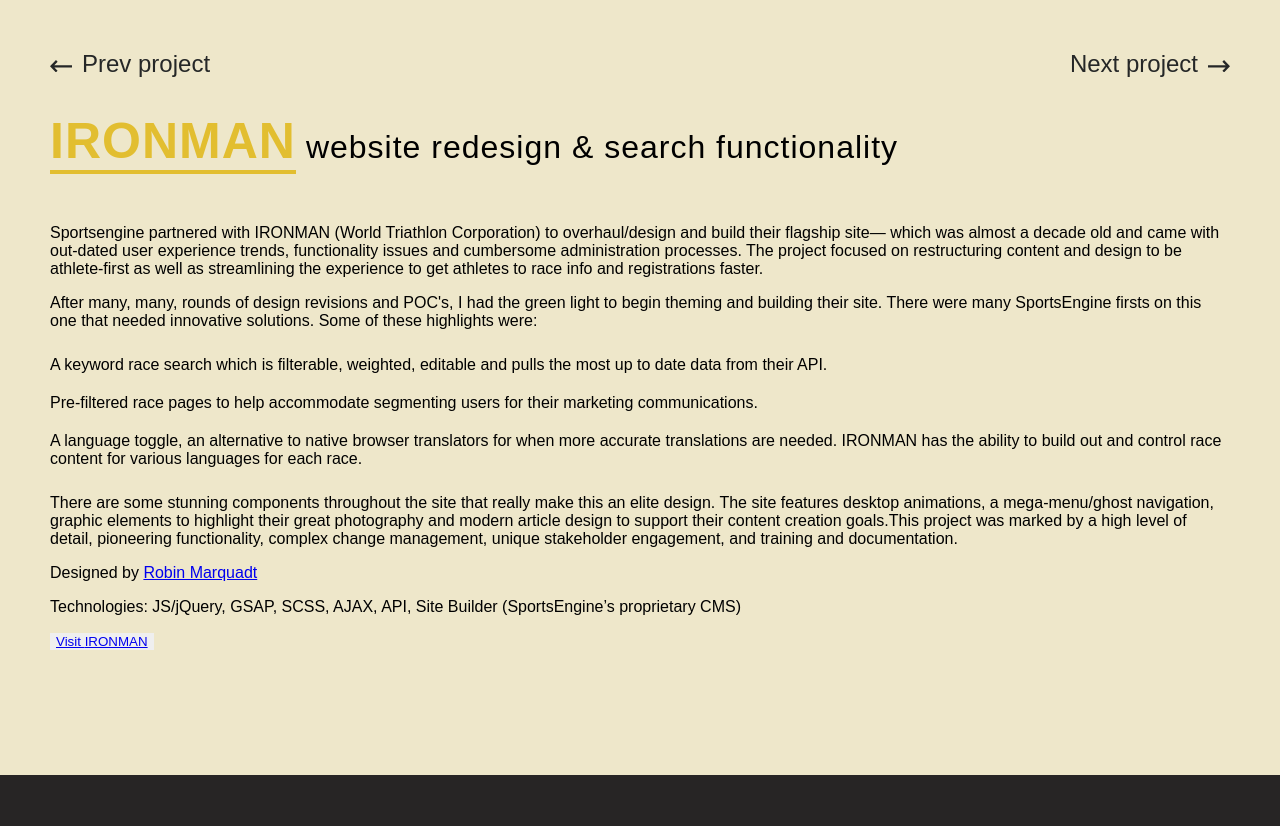
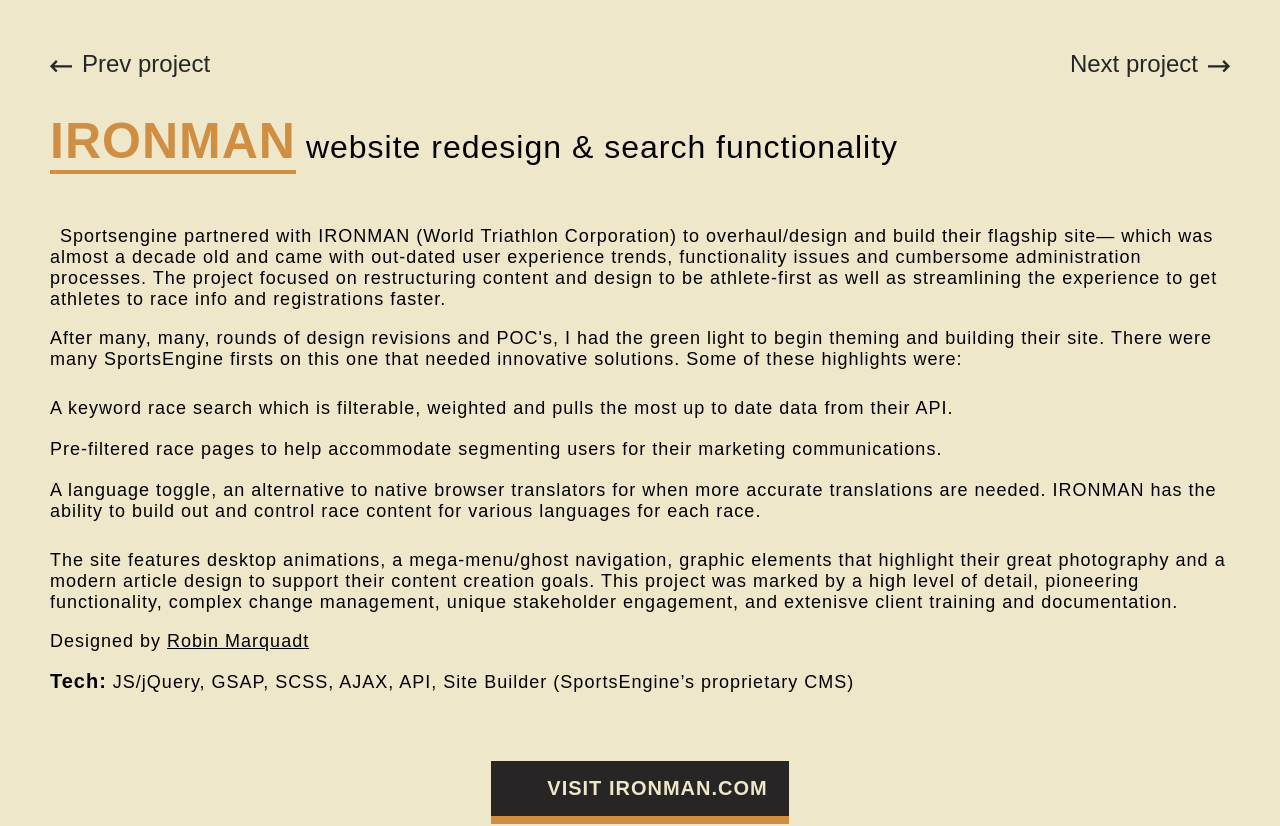
Before and after one commit to animalonthedrum/portfolio_2020, a React (Create React App) app: page /ironman in a window 1280 px wide. Shown: the top 826 px of the page. Built offline with nearby package versions, Linux system fonts and the light colour scheme; a web font is replaced by a local one.

Commit message:
internal page desc updaates

```diff
--- a/src/components/About.js
+++ b/src/components/About.js
@@ -16,7 +16,6 @@
     @media(max-width: ${theme.breakpoint.sm}) {
     flex-direction:column;
   }
-    /* height:calc(100% - 100px); */
     > div {
         flex: 1 1 50%;
         @media(max-width: ${theme.breakpoint.sm}) {
@@ -43,6 +42,16 @@
             .night & {
                 color:${theme.night.color};
             }
+            a {
+                font-family: "futura-pt", sans-serif;
+                font-size:24px;
+                font-weight:500;
+                letter-spacing:2px;
+                color:${theme.day.color};
+                .night & {
+                    color:${theme.night.color};
+                }
+            }
         }
     }
     .image-container {
@@ -63,11 +72,10 @@
     <Container>
     <Section>
     <div>
-    <h1>
-    <span role="img" aria-label="woogity woogity" aria-labelledby="wave">👋</span> Hi, I'm Brett</h1>
-    <p>Web developer residing in Minneapolis, currently employed full time at Sportsengine. I dig all things funky, hiking, camping and my doggos.</p>
-    <p>Currently renovating a Ram Promaster Cargo van to a camper van.</p>
-    <p>This site was built with React, Framer Motion and Styled Components for fun, sharing and learning. Thanks for visiting. Stay funky, keep nature wild. <span role="img" aria-label="woogity woogity" aria-labelledby="wave">🤙</span></p>
+    <h1><span role="img" aria-label="woogity woogity" aria-labelledby="wave">👋</span> Hi, I'm Brett</h1>
+    <p>Creative developer currently residing in Minneapolis, MN. I dig CSS, animating divs, problem solving, and learning new tech. On a personal level, drums, vinyl, hiking and card games are my jam. I am currently employed at SportsEngine on the creative marketing team.</p>
+    <p>During quarantine my partner and I purchased a Promaster Cargo van and have been turning it into an off grid camper. Follow along with our progress <a href="https://www.instagram.com/thesacredroute/" target="_blank"  rel="noopener noreferrer">here</a></p>
+    <p>This site was built with React, Framer Motion and Styled Components. Thanks for visiting. Stay funky, wear a mask and keep nature wild. <span role="img" aria-label="woogity woogity" aria-labelledby="wave">🤙</span></p>
     </div>
     <div className='image-container'>
     <img src={headshot} alt="Felt cute might delete later"/>
--- a/src/components/pages/BN.js
+++ b/src/components/pages/BN.js
@@ -28,7 +28,7 @@
         <motion.div>
         <p>Portfolio site for a very talented designer who also happens to be my partner. I really enjoyed working in Gatsby and using mutation observer to add subtle slide up animations. I will likely continue using Gatsby in my future freelance builds.</p>
 
-        <p>Technologies: GatsbyJS, SCSS, Netlify</p>
+        <p><b>Tech:</b> GatsbyJS, SCSS, Netlify</p>
          </motion.div>
         </Layout>
     )
--- a/src/components/pages/FT.js
+++ b/src/components/pages/FT.js
@@ -26,10 +26,10 @@
         href={data.href}
         >
         <motion.div>
-        <p>Website for a close friend and designer. This site was used to gather rsvps and showcase a beautiful, soon to be married couple. Frank and I collabed to create a site with animations and beautiful design.</p>
+        <p>Wedding site for a close designer buddy. This site was used to gather rsvps and showcase a beautiful, soon to be married couple. Frank and I collabed to create a site with animations and beautiful design.</p>
         <p> I challenged myself with a tight deadline and a technology I had just started learning. This was one of my first React sites and I had a lot of fun turning the mockup into markup.</p>
         <p>Designed by <a href="https://www.frankdenneycreative.com/" target="_blank"  rel="noopener noreferrer">Frank Denney</a></p>
-        <p>Technologies: React, React Scroll Parallax, SCSS, Firebase</p>
+        <p><b>Tech:</b> React, React Scroll Parallax, SCSS, Firebase</p>
          </motion.div>
         </Layout>
     )
--- a/src/components/pages/Hitch.js
+++ b/src/components/pages/Hitch.js
@@ -29,7 +29,7 @@
         <p>Hitch is a woman owned teardrop camper rental startup. What started as one run down trailer camper turned into a refurbished beauty ready for the road. The Task: Establishing a web presence, and creating a site that's design showed just as much personality as the camper.</p>
         <p> I really enjoyed giving this site some flavor&mdash; building animated components and adding parallax scroll effects and an svg loader.</p>
         <p>Designed by <a href="https://www.frankdenneycreative.com/" target="_blank"  rel="noopener noreferrer">Frank Denney</a></p>
-        <p>Technologies: React, RC-Animate, SCSS, Firebase</p>
+        <p><b>Tech:</b> React, RC-Animate, SCSS, Firebase</p>
          </motion.div>
         </Layout>
     )
--- a/src/components/pages/Ironman.js
+++ b/src/components/pages/Ironman.js
@@ -16,10 +16,15 @@
 
 const List = styled.ul`
 display:flex;
+flex-wrap:wrap;
 flex-direction:column;
 padding:0;
 margin:0;
 list-style:none;
+font-family: "futura-pt", sans-serif;
+font-size: 18px;
+font-weight: 500;
+letter-spacing: 1px;
 li {
     padding-top:10px;
     padding-bottom:10px;
@@ -44,13 +49,13 @@
         <p>Sportsengine partnered with IRONMAN (World Triathlon Corporation) to overhaul/design and build their flagship site&mdash; which was almost a decade old and came with out-dated user experience trends, functionality issues and cumbersome administration processes. The project focused on restructuring content and design to be athlete-first as well as streamlining the experience to get athletes to race info and registrations faster.</p>
         <p>After many, many, rounds of design revisions and POC's, I had the green light to begin theming and building their site. There were many SportsEngine firsts on this one that needed innovative solutions. Some of these highlights were:</p>
         <List>
-        <li>A keyword race search which is filterable, weighted, editable and pulls the most up to date data from their API.</li>
+        <li>A keyword race search which is filterable, weighted and pulls the most up to date data from their API.</li>
         <li>Pre-filtered race pages to help accommodate segmenting users for their marketing communications.</li>
         <li>A language toggle, an alternative to native browser translators for when more accurate translations are needed. IRONMAN has the ability to build out and control race content for various languages for each race.</li>
         </List>
-        <p>There are some stunning components throughout the site that really make this an elite design. The site features desktop animations, a mega-menu/ghost navigation, graphic elements to highlight their great photography and modern article design to support their content creation goals.This project was marked by a high level of detail, pioneering functionality, complex change management, unique stakeholder engagement, and training and documentation.</p>
+        <p>The site features desktop animations, a mega-menu/ghost navigation, graphic elements that highlight their great photography and a modern article design to support their content creation goals. This project was marked by a high level of detail, pioneering functionality, complex change management, unique stakeholder engagement, and extenisve client training and documentation.</p>
         <p>Designed by <a href="https://www.linkedin.com/in/robin-marquardt-51750184" target="_blank"  rel="noopener noreferrer">Robin Marquadt </a></p>
-         <p>Technologies: JS/jQuery, GSAP, SCSS, AJAX, API, Site Builder (SportsEngine’s proprietary CMS)</p>
+         <p><b>Tech:</b> JS/jQuery, GSAP, SCSS, AJAX, API, Site Builder (SportsEngine’s proprietary CMS)</p>
          </motion.div>
         </Layout>
     )
--- a/src/components/pages/Layout.js
+++ b/src/components/pages/Layout.js
@@ -20,9 +20,29 @@
   height:100%;
   min-height:calc(100vh - 100px);
   background-color:${theme.day.bg};
+  p {
+    font-family: "futura-pt", sans-serif;
+    font-size: 18px;
+    font-weight: 500;
+    letter-spacing: 1px;
+    &:first-of-type {
+      text-indent:10px;
+    }
+    b {
+      font-family: "futura-pt", sans-serif;
+      font-size: 20px;
+      font-weight: 700;
+      letter-spacing: 1px;
+    }
+    a {
+      color:black;
+    }
+  }
+
 `;
 const Header = styled.div`
   display:flex;
+  flex-wrap:wrap;
   align-items:baseline;
   justify-content:flex-start;
 `;
@@ -34,8 +54,20 @@
   text-transform: uppercase;
   letter-spacing: 1px;
   margin-right:10px;
-  color:#e2be30;
-  box-shadow: 0 4px 0 0 #e2be30;
+  color:${theme.accent};
+  box-shadow: 0 4px 0 0 ${theme.accent};
+  @media(max-width: ${theme.breakpoint.sm}) {
+    font-size:36px;
+  }
+  a {
+    text-decoration:none;
+    color: ${theme.accent};
+    transition:color .2s linear;
+    &:hover {
+      color:${theme.hover};
+      cursor:pointer;
+    }
+  }
 `;
 const SubHead = styled.h4`
   font-family: "futura-pt", sans-serif;
@@ -44,9 +76,65 @@
   letter-spacing: 1px;
 `;
 
+const Flex = styled.div`
+  width:100%;
+  display:flex;
+  justify-content:center;
+  align-items:center;
+`;
+
 const Button = styled.button`
+outline:0;
 border:0;
-outline:none;
+border-bottom:8px solid ${theme.accent};
+background-color:${theme.night.bg};
+display:flex;
+justify-content:center;
+align-items:center;
+margin-top:50px;
+
+a {
+  text-decoration:none;
+  color:${theme.night.color};
+  font-family: "futura-pt", sans-serif;
+  font-size: 20px;
+  font-weight: 700;
+  text-transform: uppercase;
+  letter-spacing: 1px;
+  padding-left:15px;
+  padding-right:15px;
+  padding-top:15px;
+  padding-bottom:15px;
+  transition:color .2s linear;
+  display:flex;
+  align-items:center;
+  @media(max-width: ${theme.breakpoint.sm}) {
+    font-size: 14px;
+  }
+  div {
+    margin-right:5px;
+    width:30px;
+    height :100%;
+    svg {
+      path {
+        fill:transparent;
+        transform:translateX(-20px);
+        transition: fill .2s linear, transform .2s linear;
+      }
+    }
+  }
+  &:hover {
+    cursor:pointer;
+    color:${theme.hover};
+    svg {
+      path {
+        fill:${theme.hover};
+        transform:translateX(0);
+      }
+    }
+  }
+
+}
 `
 
 const pageVariants = {
@@ -57,7 +145,7 @@
     opacity: 1,
   },
   out: {
-    opacity: 0,
+    opacity: 0.7,
   }
 };
 
@@ -81,16 +169,32 @@
       <NavBar nextUrl={nextUrl} prevUrl={prevUrl} nextTitle={nextTitle} prevTitle={prevTitle} />
       <Header>
       <Headline>
-      {headline}
+      <a href={href}>{headline}</a>
       </Headline>
       <SubHead>
       {subHead}
       </SubHead>
       </Header>
       {children}
+      <Flex>
       <Button>
-      <a href={href} target="_blank"  rel="noopener noreferrer">Visit {headline}</a>
+      <a href={href} target="_blank"  rel="noopener noreferrer">
+      <div>
+      <motion.svg
+        initial={{ x: 0 }}
+          xmlns="http://www.w3.org/2000/svg"
+          viewBox="0 0 101 57"
+        >
+          <path
+            d="M33 34H0V24h81.429L66 7.884 73.548 0l19.877 20.763.027-.029L101 28.618 73.829 57l-7.548-7.884L80.753 34H33z"
+            fillRule="evenodd"
+          ></path>
+        </motion.svg>
+      </div>
+      Visit {headline}.COM
+      </a>
       </Button>
+      </Flex>
     </Container>
     <Footer />
     </motion.div>
--- a/src/components/pages/PgaJr.js
+++ b/src/components/pages/PgaJr.js
@@ -24,10 +24,11 @@
         href={data.href}
         >
         <motion.div>
-        <p>In the fall of 2019, long term partner, PGA Jr League tasked Sportsengine to rebuild their website and improve their program search functionality. The project team at Sportsengine consisted of a <a href='http://www.seanmcgrathdesign.com/' target='_blank' rel="noopener noreferrer">designer</a>, project manager and a Front End Developer aka me. We collaborated with stakeholders from PGAJ r League to examine the pain points from their previous site, create wireframes/mockups and outline the user experience/customer path to registration.</p>
+        <p>In the fall of 2019, long term partner, PGA Jr League tasked Sportsengine to rebuild their website and improve their program search functionality. We collaborated with stakeholders from PGAJ r League to examine the pain points from their previous site, create wireframes/mockups and outline the user experience/customer path to registration.</p>
         <p> After mockups were approved I started building the search functionality and styling of the site. The previous program search was one of their biggest pain points so the biggest goal was to make that process easier for users. Fast forward to launch day - over 1500 users registered for programs breaking the single day sign up record. </p>
+        <p>Designed by <a href='http://www.seanmcgrathdesign.com/' target='_blank' rel="noopener noreferrer">Sean McGrath</a></p>
 
-         <p>Technologies: JS/jQuery, SCSS, Redline Zipcode API, Site Builder (SportsEngine’s proprietary CMS)</p>
+         <p><b>Tech:</b> JS/jQuery, SCSS, Redline Zipcode API, Site Builder (SportsEngine’s proprietary CMS)</p>
          </motion.div>
         </Layout>
     )
--- a/src/components/pages/SE.js
+++ b/src/components/pages/SE.js
@@ -11,20 +11,27 @@
     nextUrl:'/ironman',
     nextTitle:'Next project',
     prevUrl:'/',
-    prevTitle:'Back to projects',
+    prevTitle:'Projects',
     img:img,
     imgAlt:'the new Sportsengine homepage',
     href:'https://www.sportsengine.com/'
 }
 const List = styled.ul`
 display:flex;
-flex-direction:column;
+flex-wrap:wrap;
+align-items:center;
 padding:0;
 margin:0;
 list-style:none;
+font-family: "futura-pt", sans-serif;
+font-size: 18px;
+font-weight: 500;
+letter-spacing: 1px;
 li {
     padding-top:10px;
     padding-bottom:10px;
+    padding-left:5px;
+    padding-right:5px;
     a {
         color:black;
     }
@@ -41,14 +48,12 @@
         prevUrl={data.prevUrl}
         prevTitle={data.prevTitle}
         >
-        <p>
-            Over my three years with Sportsengine I have had the opportunity to build hundreds of custom websites, landing pages, integrate with multiple API's, develop custom modules and work both on the front and backend of our Drupal applications. My projects ranged from client site theming, maintenance, site builds, internal marketing campaigns, API architecture and developing a new sportsengine.com product.
-        </p>
+        <p>Over the three years at Sportsengine I have had the opportunity to build hundreds of custom websites, landing pages, integrate with multiple API's, develop custom modules and work both on the front and backend of our Drupal applications. My projects ranged from client site theming, maintenance, site builds, internal marketing campaigns, API architecture and developing a new sportsengine.com product. </p>
         <br/>
-        <p>Technologies used were JS, jQuery, PHP, Drupal, Twig, HTML5, SCSS, Jekyll, Liquid, Ajax, API's, Symfony, gulp, git, Jira, Sketch, Zeplin and more.</p>
-        <p>Some of my favorite projects are <b><a href='https://www.sportsengine.com' target="_blank"  rel="noopener noreferrer">Sportsengine</a>, </b> <b><a href='https://www.sportsengine.com/solutions' target="_blank"  rel="noopener noreferrer">Sportsengine HQ</a></b>, <b><Link to='/ironman'>IRONMAN</Link></b> and <b><Link to='/pgajr-league'>PGA JR League</Link></b></p>
+        <p><b>Tech:</b> JS, jQuery, PHP, Drupal, Twig, HTML5, SCSS, Jekyll, Liquid, Ajax, API's, Symfony, Redis, Angular, Typescript, AWS, gulp, git, Jira, Sketch, Zeplin and more.</p>
+        <p><b>Some of my favorite projects:</b> <b><a href='https://www.sportsengine.com' target="_blank"  rel="noopener noreferrer">Sportsengine</a>, </b> <b><a href='https://www.sportsengine.com/solutions' target="_blank"  rel="noopener noreferrer">Sportsengine HQ</a></b>, <b><Link to='/ironman'>IRONMAN</Link></b> and <b><Link to='/pgajr-league'>PGA JR League</Link></b></p>
         <List>
-            Other noteable works include
+            <b>Other noteable works:</b>
             <li><a href="https://www.gomotionapp.com/solutions" target="_blank"  rel="noopener noreferrer">GoMotion</a></li>
             <li><a href="https://www.teamunify.com/swim-team-management-software/mobile/" target="_blank"  rel="noopener noreferrer">Team Unify</a></li>
             <li><a href="https://uk.teamunify.com/solutions" target="_blank"  rel="noopener noreferrer">Team Unify UK</a></li>
```
